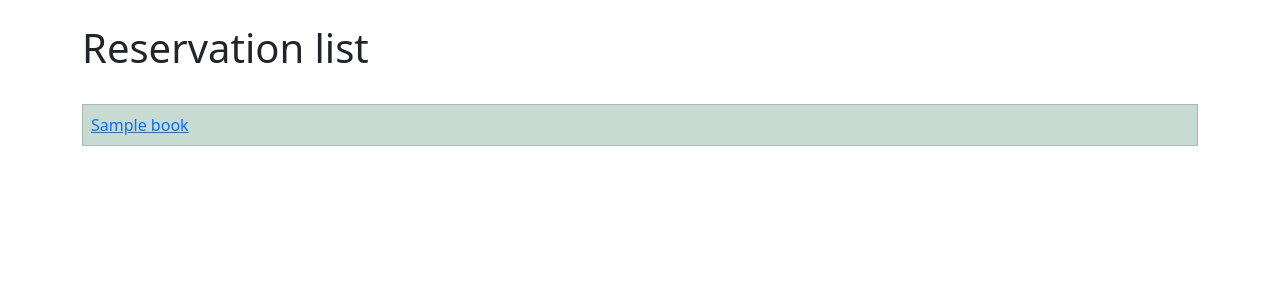
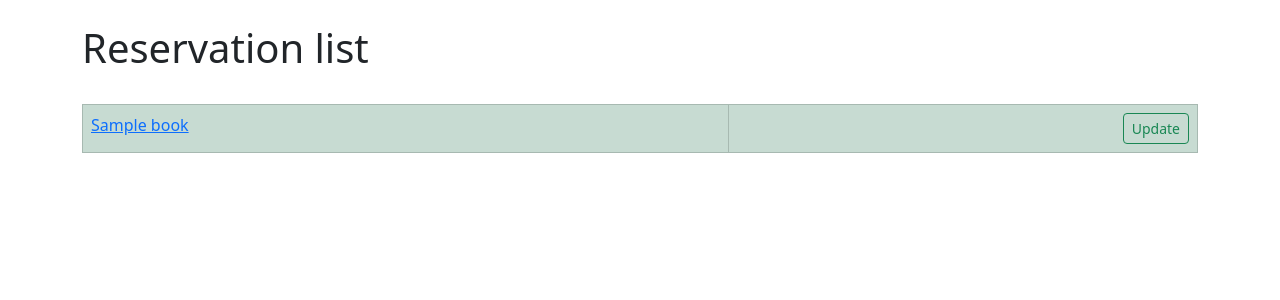
Before and after one commit to araldwin/Perfecto-s-Restaurant, a Django app: page /reservation_list in a window 1280 px wide. Shown: the part 56-356 px from the top of the page. Run offline with Django 3.2, Linux system fonts and the light colour scheme; tables that the repository leaves empty hold one stand-in row (values such as "Sample post").

Commit message:
add update_reservation.html, add update  btn to reservation_list.html,create function for update_reservation, add path for update_reservation into urls.py, modify input into forms.py

```diff
--- a/book/forms.py
+++ b/book/forms.py
@@ -24,5 +24,5 @@ class BookForm(ModelForm):
             'branch': forms.TextInput(attrs={'class': 'form-control', 'placeholder': 'Branch'}),
             'book_date': forms.TextInput(attrs={'class': 'form-control', 'placeholder': 'Date'}),
             'people': forms.TextInput(attrs={'class': 'form-control', 'placeholder': '# of people'}),
-            'message': forms.EmailInput(attrs={'class': 'form-control', 'placeholder': 'Message'}),
+            'message': forms.TextInput(attrs={'class': 'form-control', 'placeholder': 'Message'}),
         }
--- a/book/templates/book/reservation_list.html
+++ b/book/templates/book/reservation_list.html
@@ -10,6 +10,9 @@
     <td>
       <a href="{% url 'show-reservation' book.id %}"> {{ book }} </a>
     </td>
+    <td align="right">
+      <a href="{% url 'update-reservation' book.id %}" class="btn btn-outline-success btn-sm">Update</a>
+    </td>
   </tr>
 
   {% endfor %}
--- a/book/urls.py
+++ b/book/urls.py
@@ -5,5 +5,6 @@ urlpatterns = [
     path('', views.home, name='home'),
     path('reservation_list', views.list_reservation, name="list-reservation"),
     path('show_reservation/<reservation_id>', views.show_reservation, name='show-reservation'),
+    path('update_reservation/<reservation_id>', views.update_reservation, name='update-reservation'),
     path('add_reservation', views.add_reservation, name="add-reservation"),
 ]
--- a/book/views.py
+++ b/book/views.py
@@ -1,4 +1,4 @@
-from django.shortcuts import render
+from django.shortcuts import render, redirect
 from django.http import HttpResponseRedirect
 from .models import Book
 from .forms import BookForm
@@ -15,7 +15,17 @@ def add_reservation(request):
         form = BookForm
         if 'submitted' in request.GET:
             submitted = True
-    return render(request, 'book/add_reservation.html', {'form': form, 'submitted':submitted})
+    return render(request, 'book/add_reservation.html', {'form': form, 'submitted': submitted})
+
+
+def update_reservation(request, reservation_id):
+    book = Book.objects.get(pk=reservation_id)
+    form = BookForm(request.POST or None, instance=book)
+    if form.is_valid():
+        form.save()
+        return redirect('list-reservation')
+
+    return render(request, 'book/update_reservation.html', {'book': book, 'form':form})
 
 
 def show_reservation(request, reservation_id):
```
Also changed, not shown: book/templates/book/update_reservation.html (added, +14 -0 lines).
